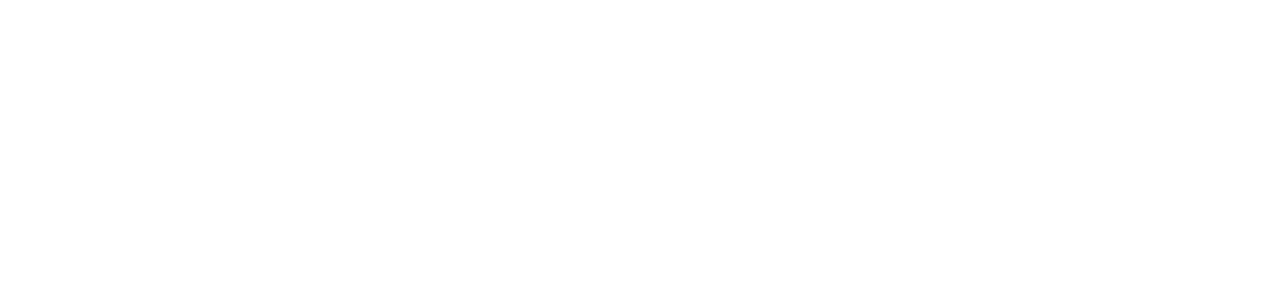
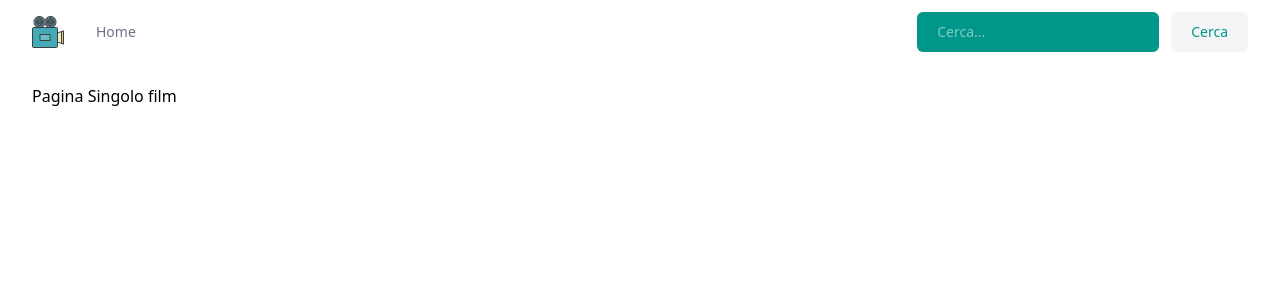
Before and after one commit to VincenzoFerraro0/webapp-react, a React (Vite) app: page /movies/1 in a window 1280 px wide. Shown: the top 300 px of the page. Built offline with nearby package versions, Linux system fonts and the light colour scheme.

Commit message:
add Routing Configuration and component search.jsx

```diff
--- a/src/App.jsx
+++ b/src/App.jsx
@@ -1,10 +1,19 @@
-import Header from "./section/Header"
+import { Route, BrowserRouter, Routes } from "react-router-dom";
+import DefaultLayout from "./layouts/DeafultLayout";
+import HomePage from "./pages/HomePage";
+import MoviePage from "./pages/MoviePage";
+
 function App() {
 
   return (
-    <>
-    {/* <Header /> */}
-    </>
+    <BrowserRouter>
+      <Routes>
+        <Route Component={DefaultLayout} >
+          <Route path="/" Component={HomePage}/>
+          <Route path="/movies/:id" Component={MoviePage}/>
+        </Route>
+      </Routes>
+    </BrowserRouter>
   )
 }
 
--- /dev/null
+++ b/src/components/MainNav.jsx
@@ -0,0 +1,12 @@
+import { NavLink } from "react-router-dom"
+
+export default function MainNav() {
+    return (
+        <nav aria-label="Global" className="hidden md:block">
+            <ul className="flex items-center gap-6 text-sm">
+                <li><NavLink className="text-gray-500 transition hover:text-gray-500/75" to={'/'}> Home </NavLink></li>
+
+            </ul>
+        </nav>
+    )
+};
--- /dev/null
+++ b/src/components/Search.jsx
@@ -0,0 +1,38 @@
+
+
+export default function Search() {
+    return (
+        <div className=" ">
+            <form className="sm:flex sm:gap-3">
+                <input
+                    type="text"
+
+                    placeholder="Cerca..."
+                    className="hidden rounded-md bg-teal-600 px-5 py-2.5 text-sm font-medium text-white transition hover:bg-teal-700 sm:block"
+                />
+                <button type="submit" className="hidden rounded-md bg-gray-100 px-5 py-2.5 text-sm font-medium text-teal-600 transition hover:text-teal-600/75 sm:block">
+                    Cerca
+                </button>
+            </form>
+        </div>
+    );
+}
+
+
+{/* <div className="sm:flex sm:gap-4">
+                            <a
+                                className="block rounded-md bg-teal-600 px-5 py-2.5 text-sm font-medium text-white transition hover:bg-teal-700"
+                                href="#"
+                            >
+                                Login
+                            </a>
+
+                            <a
+                                className="hidden rounded-md bg-gray-100 px-5 py-2.5 text-sm font-medium text-teal-600 transition hover:text-teal-600/75 sm:block"
+                                href="#"
+                            >
+                                Register
+                            </a>
+                        </div>
+
+                         */}
--- a/src/layouts/DeafultLayout.jsx
+++ b/src/layouts/DeafultLayout.jsx
@@ -5,7 +5,7 @@
   return (
     <>
       <Header />
-      <main className="container">
+      <main className='mx-auto flex h-16 max-w-screen-xl items-center gap-8 px-4 sm:px-6 lg:px-8'>
         <Outlet />
       </main>
     </>)
--- /dev/null
+++ b/src/pages/HomePage.jsx
@@ -0,0 +1,7 @@
+export default function HomePage() {
+    return (
+        <>
+        <h1>Home Page</h1>
+        </>
+    )
+};
--- /dev/null
+++ b/src/pages/MoviePage.jsx
@@ -0,0 +1,7 @@
+export default function MoviePage() {
+    return (
+        <>
+        <h1>Pagina Singolo film </h1>
+        </>
+    )
+};
--- a/src/section/Header.jsx
+++ b/src/section/Header.jsx
@@ -1,60 +1,22 @@
+import { Link } from 'react-router-dom'
 import logo from '../assets/img/camera.svg'
+import MainNav from '../components/MainNav'
+import Search from '../components/Search'
 
 export default function Header() {
     return (
         <header className="bg-white">
             <div className="mx-auto flex h-16 max-w-screen-xl items-center gap-8 px-4 sm:px-6 lg:px-8">
-                <a className="block text-teal-600" >
+                <Link className="block text-teal-600"  to={'/'}>
                     <img className="h-8"  src={logo}>
 
                     </img>
-                </a>
+                </Link>
 
                 <div className="flex flex-1 items-center justify-end md:justify-between">
-                    <nav aria-label="Global" className="hidden md:block">
-                        <ul className="flex items-center gap-6 text-sm">
-                            <li>
-                                <a className="text-gray-500 transition hover:text-gray-500/75" href="#"> About </a>
-                            </li>
-
-                            <li>
-                                <a className="text-gray-500 transition hover:text-gray-500/75" href="#"> Careers </a>
-                            </li>
-
-                            <li>
-                                <a className="text-gray-500 transition hover:text-gray-500/75" href="#"> History </a>
-                            </li>
-
-                            <li>
-                                <a className="text-gray-500 transition hover:text-gray-500/75" href="#"> Services </a>
-                            </li>
-
-                            <li>
-                                <a className="text-gray-500 transition hover:text-gray-500/75" href="#"> Projects </a>
-                            </li>
-
-                            <li>
-                                <a className="text-gray-500 transition hover:text-gray-500/75" href="#"> Blog </a>
-                            </li>
-                        </ul>
-                    </nav>
-
-                    <div className="flex items-center gap-4">
-                        <div className="sm:flex sm:gap-4">
-                            <a
-                                className="block rounded-md bg-teal-600 px-5 py-2.5 text-sm font-medium text-white transition hover:bg-teal-700"
-                                href="#"
-                            >
-                                Login
-                            </a>
-
-                            <a
-                                className="hidden rounded-md bg-gray-100 px-5 py-2.5 text-sm font-medium text-teal-600 transition hover:text-teal-600/75 sm:block"
-                                href="#"
-                            >
-                                Register
-                            </a>
-                        </div>
+                    <MainNav />
+                    <div className="flex items-center gap-3">
+                        <Search />
 
                         <button
                             className="block rounded-sm bg-gray-100 p-2.5 text-gray-600 transition hover:text-gray-600/75 md:hidden"
```
